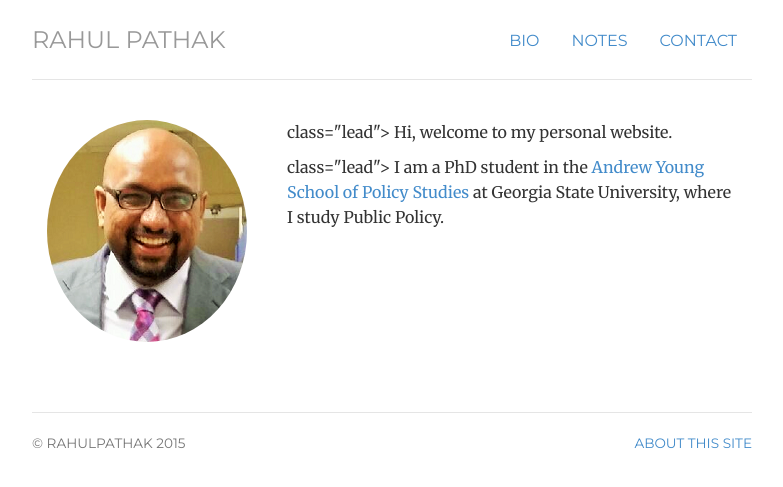
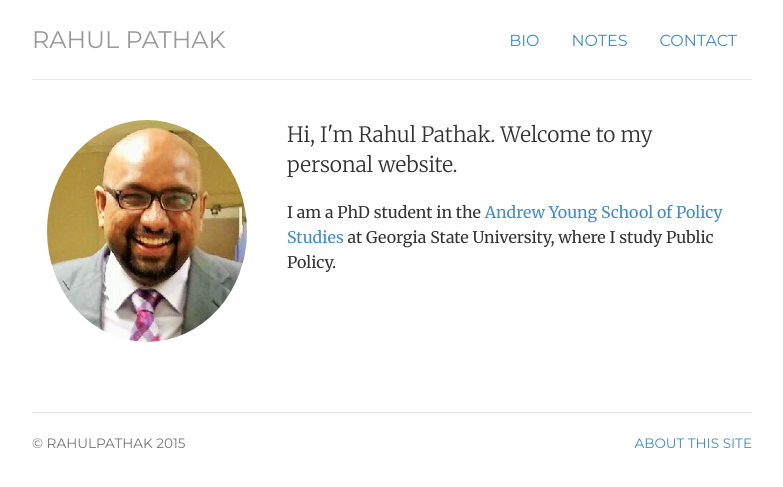
Before and after one commit to pathak-rahul/pathak-rahul.github.io, a Jekyll site: the page built from index.html, in a window 1280 px wide. Shown: the top 487 px of the page, without its empty margins (248-1031 px from the left). Built offline with Jekyll 4.4.1, drawn with Linux system fonts in a browser that asks for light colours.

Commit message:
Update index.html

```diff
--- a/index.html
+++ b/index.html
@@ -14,12 +14,9 @@
 	</div>
 	<div itemscope itemtype="http://data-vocabulary.org/Person" class="col-sm-8">
 
-	<p>class="lead"> Hi, welcome to my personal website.</p>
+	<p class="lead">Hi, I'm Rahul Pathak. Welcome to my personal website.
 
-	<p>class="lead"> I am a PhD student in the <a href="http://aysps.gsu.edu/"> Andrew Young School of Policy Studies</a> at Georgia State University, where I study Public Policy.</p>
-
-	<p></p>
-
+	<p>I am a PhD student in the <a href="http://aysps.gsu.edu/"> Andrew Young School of Policy Studies</a> at Georgia State University, where I study Public Policy.</p>
 
 	</div>
 
```
